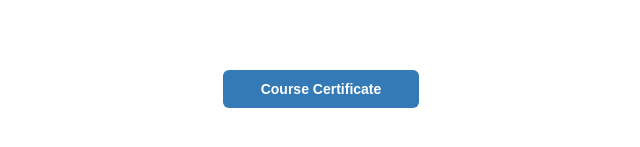
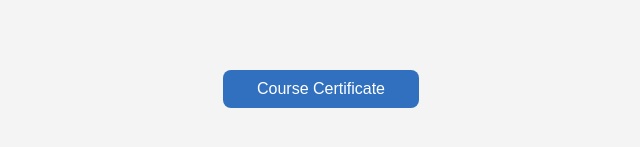
Before and after one commit to NaivedyaSahay/nptell, a plain HTML site: page index.html in a window 1280 px wide. Shown: the part 311-458 px from the top of the page, 319-959 px from the left. Drawn offline with Linux system fonts and the light colour scheme.

Commit message:
update index.html

```diff
--- a/index.html
+++ b/index.html
@@ -3,44 +3,42 @@
 <head>
   <meta charset="UTF-8">
   <meta name="viewport" content="width=device-width, initial-scale=1.0">
-  <title>Course Certificate</title>
+  <title>Course Certificate Button</title>
   <style>
-    body, html {
-      height: 100%;
+    body {
+      background-color: #f4f4f4;
+      display: flex;
+      justify-content: center;
+      align-items: center;
+      height: 100vh;
       margin: 0;
       font-family: Arial, sans-serif;
     }
 
-    .centered-button {
-      height: 100%;
-      display: flex;
-      justify-content: center;
-      align-items: center;
+    .certificate-button {
+      color: white;
+      background-color: #3070bf;
+      padding: 10px 20px;
+      border-radius: 8px;
+      text-decoration: none;
+      display: inline-block;
+      width: 156px;
+      text-align: center;
+      font-size: 16px;
     }
 
-    .button {
-      background-color: #337ab7;
-      color: white;
-      width: 196px;
-      height: 38.4px;
-      font-size: 14px;
-      font-weight: bold;
-      text-align: center;
-      text-decoration: none;
-      line-height: 38.4px; /* vertical centering */
-      border-radius: 6px;
-      cursor: pointer;
-      display: inline-block;
-    }
-
-    .button:hover {
-      background-color: #286090;
+    .certificate-button:hover {
+      background-color: #25589b;
     }
   </style>
 </head>
 <body>
-  <div class="centered-button">
-    <a href="https://nptel-git-main-naivedyas-projects-7368c90e.vercel.app/" class="button">Course Certificate</a>
-  </div>
+
+  <a href="https://nptel-git-main-naivedyas-projects-7368c90e.vercel.app/"
+     target="_blank"
+     class="certificate-button">
+    Course Certificate
+  </a>
+
 </body>
 </html>
```
